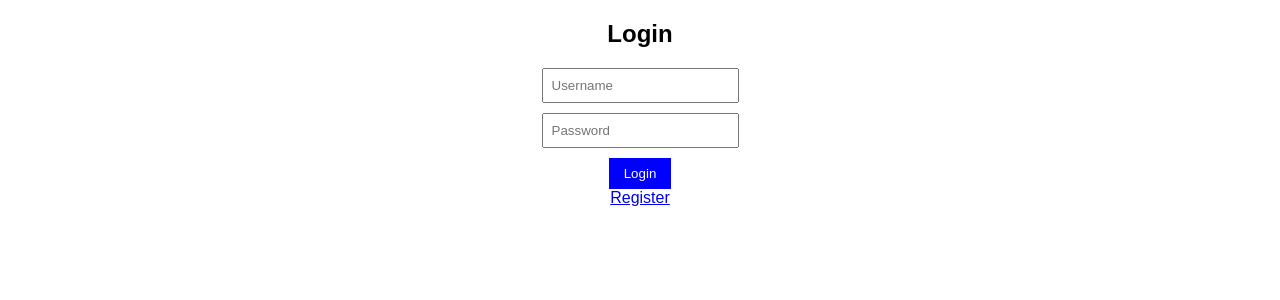
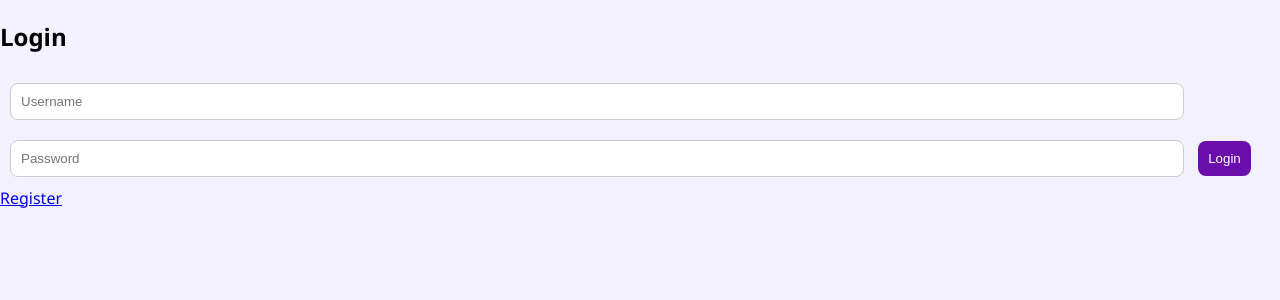
Before and after one commit to Saran1423/Complaint-Management-System, a Flask app: page / in a window 1280 px wide. Shown: the top 300 px of the page. Run offline with Flask 3, Linux system fonts and the light colour scheme.

Commit message:
Update style.css

```diff
--- a/static/style.css
+++ b/static/style.css
@@ -1,17 +1,74 @@
 body {
-    font-family: Arial;
-    text-align: center;
+    margin: 0;
+    font-family: 'Segoe UI';
+    background: #f3f0ff;
 }
 
-input, textarea {
-    display: block;
-    margin: 10px auto;
-    padding: 8px;
+/* Navbar */
+.navbar {
+    background: #6a0dad;
+    color: white;
+    padding: 15px;
+    display: flex;
+    justify-content: space-between;
+}
+
+.navbar a {
+    color: white;
+    text-decoration: none;
+    margin-left: 15px;
+}
+
+/* Banner */
+.banner {
+    height: 250px;
+    background: url('https://upload.wikimedia.org/wikipedia/commons/5/5c/CMR_University_Bangalore.jpg') center/cover;
+}
+
+/* Container */
+.container {
+    padding: 20px;
+}
+
+/* Card */
+.card {
+    background: white;
+    padding: 20px;
+    margin: 15px 0;
+    border-radius: 10px;
+    box-shadow: 0 3px 10px rgba(0,0,0,0.1);
+}
+
+/* Form */
+input, textarea, select {
+    width: 90%;
+    padding: 10px;
+    margin: 10px;
+    border-radius: 8px;
+    border: 1px solid #ccc;
 }
 
 button {
-    padding: 8px 15px;
-    background: blue;
+    background: #6a0dad;
     color: white;
+    padding: 10px;
     border: none;
+    border-radius: 8px;
 }
+
+/* Table */
+table {
+    width: 100%;
+    border-collapse: collapse;
+}
+
+th {
+    background: #6a0dad;
+    color: white;
+    padding: 10px;
+}
+
+td {
+    padding: 10px;
+    border-bottom: 1px solid #ddd;
+}
```
